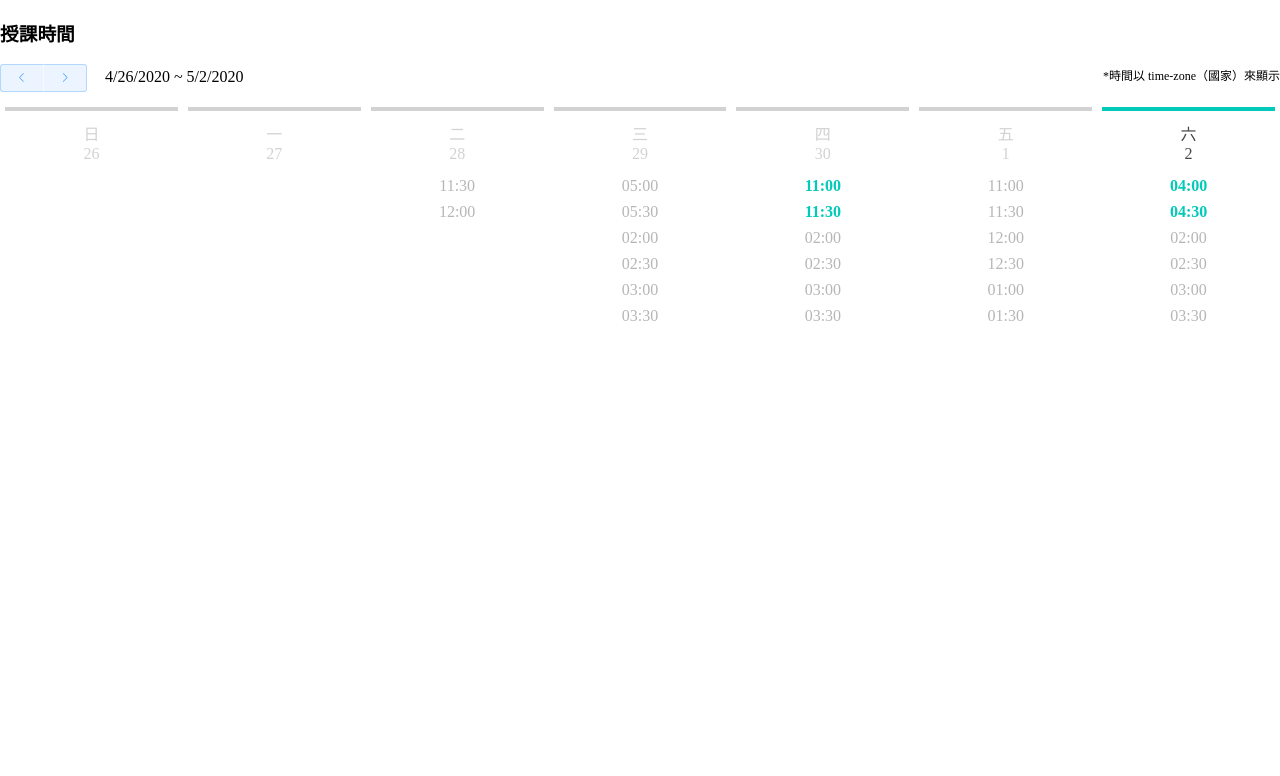
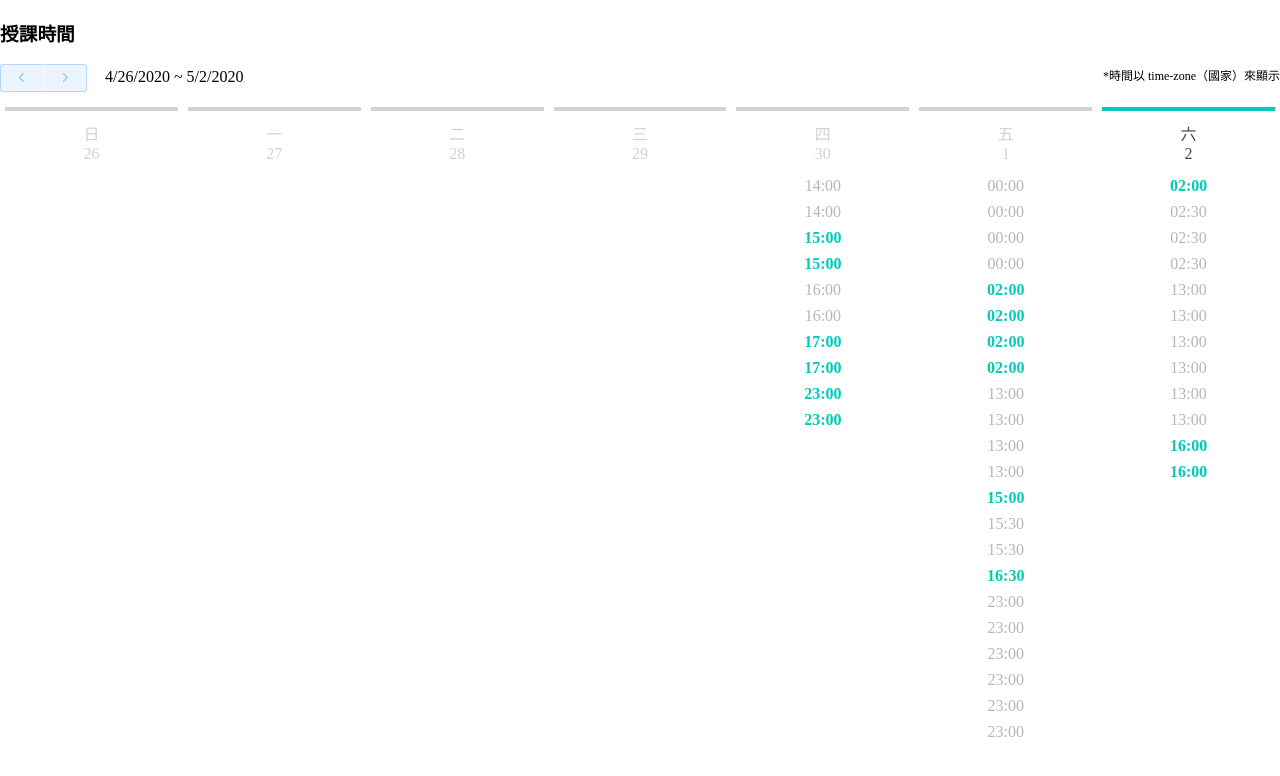
Before and after one commit to TinyWugaga/teacher-schedule, a Vue app: page / in a window 1280 px wide. Shown: the top 776 px of the page. Built offline with nearby package versions, Linux system fonts and the light colour scheme.

Commit message:
更改日程轉換順序存檔

```diff
--- a/src/components/Schedule/ScheduleViewBox.vue
+++ b/src/components/Schedule/ScheduleViewBox.vue
@@ -55,17 +55,15 @@ export default {
         let duration = startTime.getTime() - endTime.getTime();
         let durationInMintues = -Math.floor(duration / 1000 / 60);
 
-        let eventTimeList = Array(durationInMintues / 30)
+        Array(durationInMintues / 30)
           .fill(null)
-          .map((n, count) => {
+          .map((count) => {
             let plusTime = 30 * 60 * 1000 * count;
             let startTimeStamp = startTime.getTime();
             let timeStamp = startTimeStamp + plusTime;
 
-            return { time: new Date(timeStamp), state: event.state };
+            timeList.push({ time: new Date(timeStamp), state: event.state });
           });
-
-        timeList = { ...timeList, ...eventTimeList };
       });
 
       return timeList;
--- a/src/components/Schedule/helper.js
+++ b/src/components/Schedule/helper.js
@@ -1,3 +1,4 @@
+//TODO:delete
 /**
  * 轉換 Date 物件成日期字串
  *
@@ -6,9 +7,9 @@
  */
 export function formatDateToString(dateObject) {
 
-    let year  = dateObject.getFullYear();
+    let year = dateObject.getFullYear();
     let month = dateObject.getMonth() + 1;
-    let date  = dateObject.getDate();
+    let date = dateObject.getDate();
 
     return `${year}/${month}/${date}`
 }
@@ -49,3 +50,63 @@ export function getWeeks() {
         });
     return weeks
 }
+
+/**
+ *
+ *
+ * @param  {Object} schedule
+ * @return {Array}
+ */
+export function getScheduleList(schedule) {
+    return getTimeList((formattedSchedule(schedule)));
+}
+
+/**
+ * 轉換行事曆資料格式
+ *
+ * @param  {Object} schedule
+ * @return {Array}
+ */
+export function formattedSchedule(schedule) {
+    return Object.keys(schedule).map(state => {
+        let stateSchedule = schedule[state];
+
+        Object.values(stateSchedule).map(event => {
+            return {
+                start: new Date(event.start),
+                end: new Date(event.end),
+                state: state
+            }
+        });
+    });
+}
+
+/**
+ * 獲取行事曆時程列表
+ *
+ * @param  {Object} schedule
+ * @return {Array}
+ */
+export function getTimeList(schedule) {
+    let timeList = [];
+
+    Object.values(schedule).map(event => {
+        let startTime = event.start;
+        let endTime = event.end;
+
+        let duration = startTime.getTime() - endTime.getTime();
+        let durationInMintues = -Math.floor(duration / 1000 / 60);
+
+        Array(durationInMintues / 30)
+            .fill(null)
+            .map((count) => {
+                let plusTime = 30 * 60 * 1000 * count;
+                let startTimeStamp = startTime.getTime();
+                let timeStamp = startTimeStamp + plusTime;
+
+                timeList.push({ time: new Date(timeStamp), state: event.state });
+            });
+    });
+
+    return timeList;
+}
--- a/src/units/TimeList/index.vue
+++ b/src/units/TimeList/index.vue
@@ -1,6 +1,6 @@
 <template>
   <div class="time-list">
-    <div :class="['time-list-item',time.state]" >
+    <div :class="['time-list-item', time.state]">
       {{ formattedTime }}
     </div>
   </div>
@@ -15,12 +15,18 @@ export default {
   },
   computed: {
     formattedTime() {
-      let time = this.time.time.toLocaleTimeString([], {
+      let time = this.time.time;
+     /*
+      toLocaleTimeString([], {
+        hour12: false,
         hour: "2-digit",
         minute: "2-digit"
       });
+      */
+     let hour = (time.getHours() < 10 ? '0' : '') + time.getHours();
+     let minute = (time.getMinutes() < 10 ? '0' : '') + time.getMinutes();
 
-      return time.replace(/[^0-9:]+/, "");
+      return `${hour}:${minute}`;
     }
   }
 };
@@ -28,13 +34,13 @@ export default {
 
 <style lang="less">
 .time-list-item {
-    padding: 3px 0;
-    border: 1px solid transparent;
-    color: #b6b6b6;
+  padding: 3px 0;
+  border: 1px solid transparent;
+  color: #b6b6b6;
 }
 
 .available {
-    color: #02cab9;
-    font-weight: 700;
+  color: #02cab9;
+  font-weight: 700;
 }
 </style>
--- a/src/utils/teacher-schedule-data.json
+++ b/src/utils/teacher-schedule-data.json
@@ -1,116 +1,68 @@
 {
     "available": {
         "0": {
-            "start": "2020-04-28T23:00:00Z",
-            "end": "2020-04-28T23:30:00Z"
-        },
-        "1": {
-            "start": "2020-04-29T00:30:00Z",
-            "end": "2020-04-29T01:30:00Z"
-        },
-        "2": {
-            "start": "2020-04-29T02:30:00Z",
-            "end": "2020-04-29T03:00:00Z"
-        },
-        "3": {
-            "start": "2020-04-29T16:00:00Z",
-            "end": "2020-04-29T17:00:00Z"
-        },
-        "4": {
-            "start": "2020-04-30T00:00:00Z",
-            "end": "2020-04-30T01:00:00Z"
-        },
-        "5": {
-            "start": "2020-04-30T13:00:00Z",
-            "end": "2020-04-30T14:00:00Z"
-        },
-        "6": {
             "start": "2020-04-30T15:00:00Z",
             "end": "2020-04-30T16:00:00Z"
         },
-        "7": {
+        "1": {
             "start": "2020-04-30T17:00:00Z",
             "end": "2020-04-30T18:00:00Z"
         },
-        "8": {
+        "2": {
             "start": "2020-04-30T23:00:00Z",
             "end": "2020-05-01T00:00:00Z"
         },
-        "9": {
+        "3": {
             "start": "2020-05-01T02:00:00Z",
             "end": "2020-05-01T04:00:00Z"
         },
-        "10": {
+        "4": {
             "start": "2020-05-01T15:00:00Z",
             "end": "2020-05-01T15:30:00Z"
         },
-        "11": {
+        "5": {
             "start": "2020-05-01T16:30:00Z",
             "end": "2020-05-01T17:00:00Z"
         },
-        "12": {
+        "6": {
             "start": "2020-05-02T02:00:00Z",
             "end": "2020-05-02T02:30:00Z"
         },
-        "13": {
+        "7": {
             "start": "2020-05-02T16:00:00Z",
             "end": "2020-05-02T17:00:00Z"
         }
     },
     "booked": {
         "0": {
-            "start": "2020-04-28T23:30:00Z",
-            "end": "2020-04-29T00:30:00Z"
-        },
-        "1": {
-            "start": "2020-04-29T01:30:00Z",
-            "end": "2020-04-29T02:30:00Z"
-        },
-        "2": {
-            "start": "2020-04-29T03:00:00Z",
-            "end": "2020-04-29T04:00:00Z"
-        },
-        "3": {
-            "start": "2020-04-29T13:00:00Z",
-            "end": "2020-04-29T16:00:00Z"
-        },
-        "4": {
-            "start": "2020-04-29T17:00:00Z",
-            "end": "2020-04-29T18:00:00Z"
-        },
-        "5": {
-            "start": "2020-04-30T01:00:00Z",
-            "end": "2020-04-30T04:00:00Z"
-        },
-        "6": {
             "start": "2020-04-30T14:00:00Z",
             "end": "2020-04-30T15:00:00Z"
         },
-        "7": {
+        "1": {
             "start": "2020-04-30T16:00:00Z",
             "end": "2020-04-30T17:00:00Z"
         },
-        "8": {
+        "2": {
             "start": "2020-05-01T00:00:00Z",
             "end": "2020-05-01T02:00:00Z"
         },
-        "9": {
+        "3": {
             "start": "2020-05-01T13:00:00Z",
             "end": "2020-05-01T15:00:00Z"
         },
-        "10": {
+        "4": {
             "start": "2020-05-01T15:30:00Z",
             "end": "2020-05-01T16:30:00Z"
         },
-        "11": {
+        "5": {
             "start": "2020-05-01T23:00:00Z",
             "end": "2020-05-02T02:00:00Z"
         },
-        "12": {
+        "6": {
             "start": "2020-05-02T02:30:00Z",
             "end": "2020-05-02T04:00:00Z"
         },
-        "13": {
+        "7": {
             "start": "2020-05-02T13:00:00Z",
             "end": "2020-05-02T16:00:00Z"
         }
```
